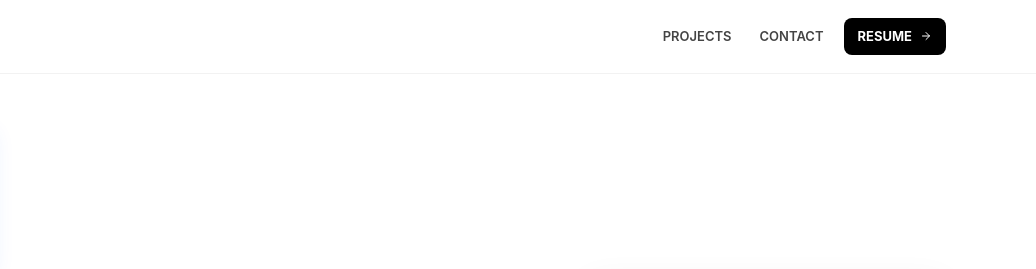
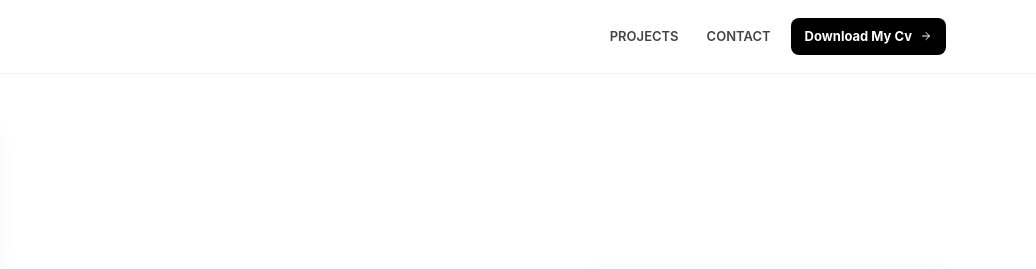
Before and after one commit to ToyioUdoete/myPortfolio, a plain HTML site: page index.html in a window 1280 px wide. Shown: the top 269 px of the page, 244-1280 px from the left. Drawn offline with Linux system fonts and the light colour scheme.

Commit message:
Update resume link and button text in index.html

```diff
--- a/index.html
+++ b/index.html
@@ -26,9 +26,9 @@
           <a href="#projects" style="text-decoration:none; color:#444; font-weight:600; font-size:13px; padding:8px;">PROJECTS</a>
           <a href="#contact" style="text-decoration:none; color:#444; font-weight:600; font-size:13px; padding:8px;">CONTACT</a>
 
-          <a href="resume.pdf" target="_blank"
+          <a href="ToyioResume.pdf" target="_blank"
              style="display:inline-flex; align-items:center; gap:8px; background:#000000; color:#fff; padding:9px 14px; border-radius:8px; text-decoration:none; font-weight:700; font-size:13px;">
-            RESUME
+            Download My Cv
             <svg width="12" height="12" viewBox="0 0 24 24" fill="none" style="display:block;">
               <path d="M5 12h14" stroke="#fff" stroke-width="2" stroke-linecap="round"/>
               <path d="M12 5l7 7-7 7" stroke="#fff" stroke-width="2" stroke-linecap="round"/>
```
